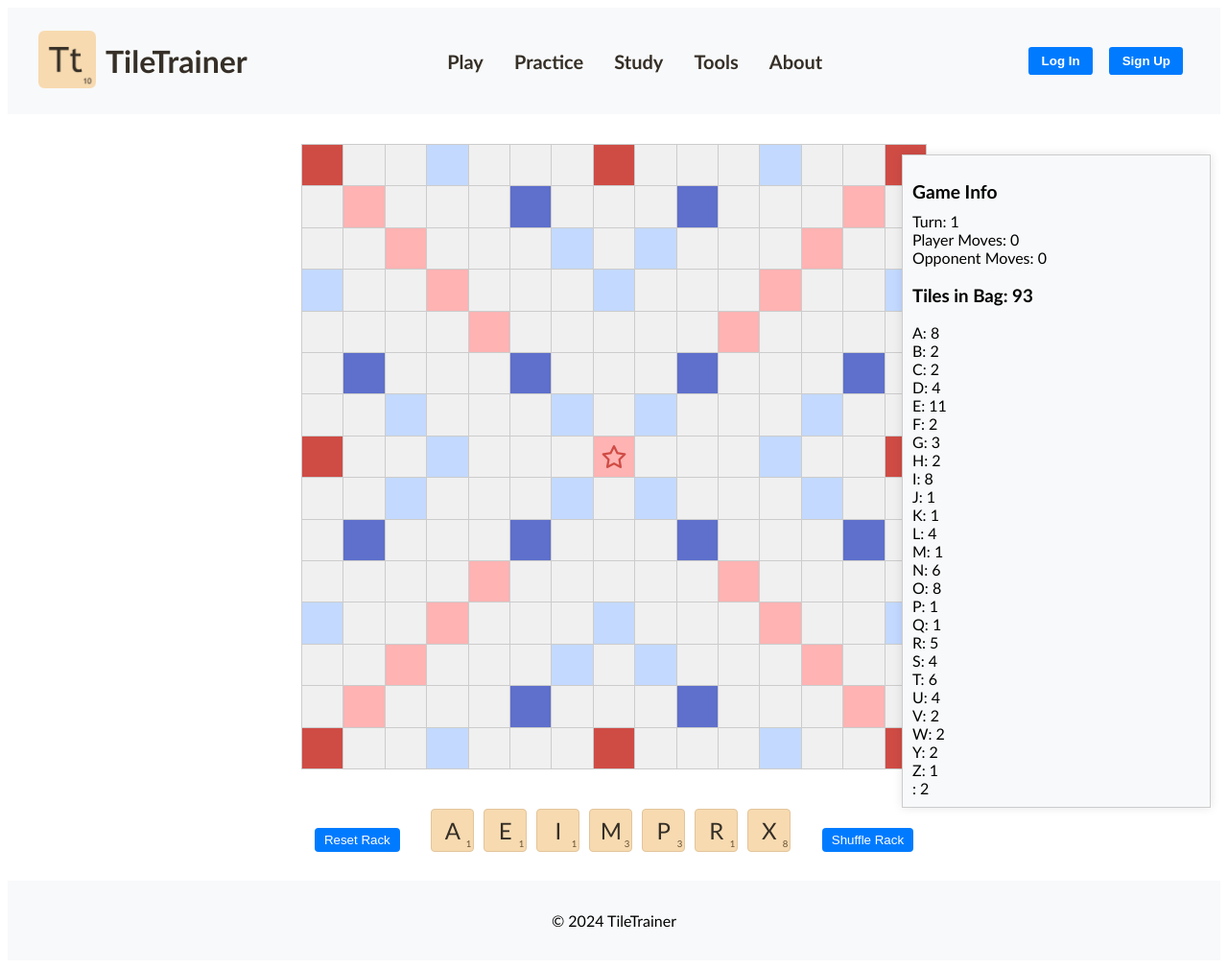
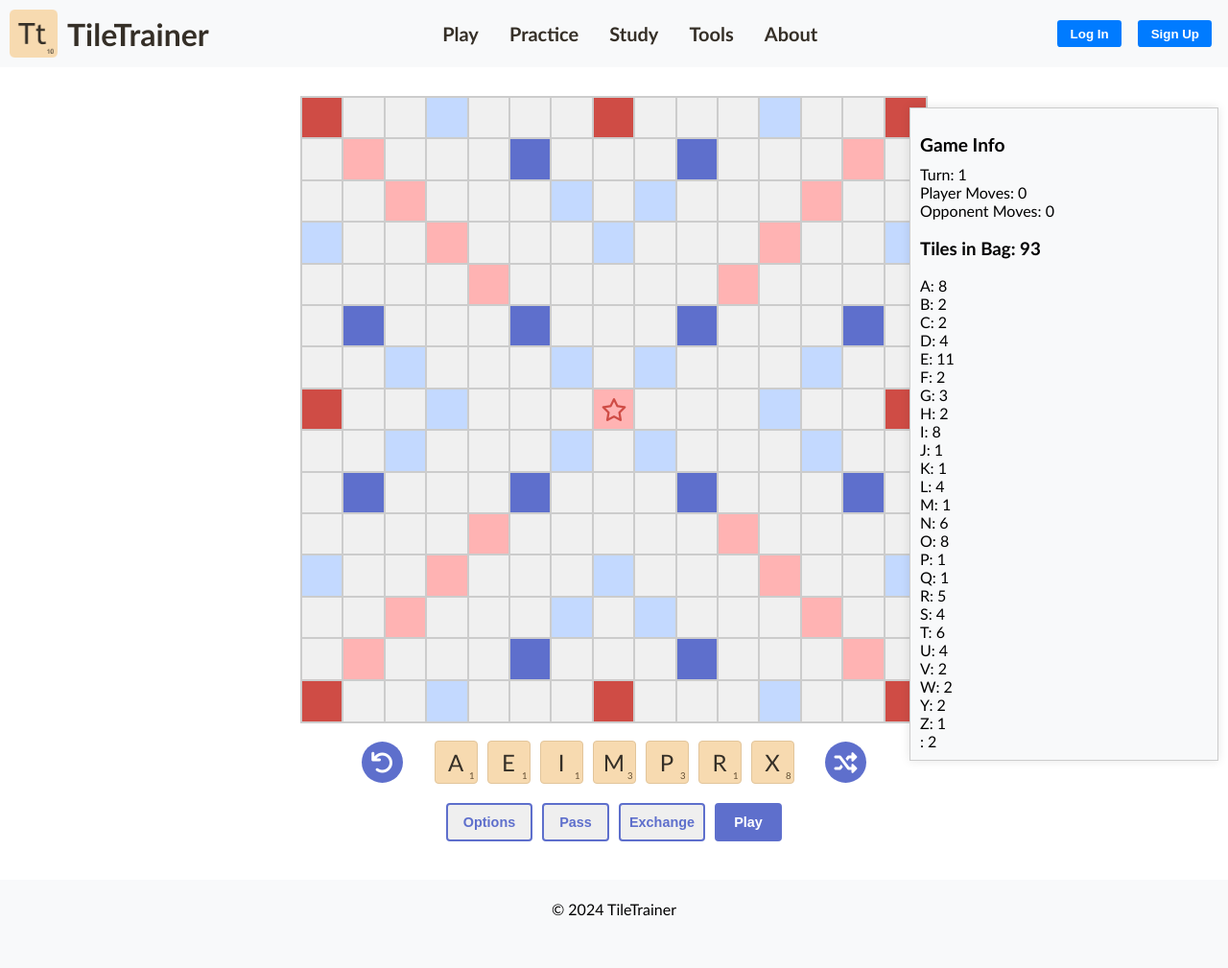
Before and after one commit to ZASnow/TileTrainer, a Flask app: page /board in a window 1280 px wide. Shown: the whole page at 96% size. After the commit the page ends 955 px from the top, so only its background shows below. Run offline with Flask 3, Linux system fonts and the light colour scheme; parts of the project's set-up code (start-up, migrations or seed data) failed here and were passed over.

Commit message:
Got rid of really bad bugs (yay)

```diff
--- a/static/css/base.css
+++ b/static/css/base.css
@@ -1,15 +1,17 @@
 body {
   font-family: 'Trebuchet MS', 'Lucida Sans Unicode', 'Lucida Grande', 'Lucida Sans', Arial, sans-serif, sans-serif;
+  margin: 0; /* Reset margin for the body */
 }
 
 header, footer {
   background-color: #f8f9fa;
-    padding: 1em;
   text-align: center;
+  margin: 0; /* Reset margin */
+  padding: 5px; /* Reset padding */
 }
 
 .container {
-    margin: 2em auto;
+  margin: 1em auto;
   max-width: 600px;
   text-align: center;
 }
@@ -18,8 +20,8 @@ body {
   display: flex;
   justify-content: space-between;
   align-items: center;
-    /* background-color: #343a40; */
-    padding: 0.5em 1em;
+  padding: 5px;
+  margin: 0; /* Reset margin */
 }
 
 .logo {
@@ -28,7 +30,7 @@ body {
 }
 
 .logo img {
-    height: 60px;
+  height: 50px;
   margin-right: 10px;
 }
 
@@ -36,6 +38,10 @@ body {
   color: rgb(53,47,39);
   margin: 0;
   font-size: 2em;
+}
+
+a {
+  text-decoration: none;
 }
 
 .nav-menu {
--- a/static/css/board.css
+++ b/static/css/board.css
@@ -12,10 +35,10 @@
     grid-template-columns: repeat(15, 1fr);
     grid-template-rows: repeat(15, 1fr);
     gap: 1px;
-    margin-bottom: 2em;
+    margin-bottom: 10px;
     place-items: center;
-    width: 650px; /* Ensure the board has a fixed width */
-    height: 650px; /* Ensure the board has a fixed height */
+    width: 650px;
+    height: 650px;
 }
 
 .board-cell {
@@ -23,7 +46,7 @@
     justify-content: center;
     align-items: center;
     background-color: #f0f0f0;
-    border: 1px solid #ccc;
+    border: 2px solid #ccc;
     font-size: 1.2em;
     position: relative;
     width: 100%;
@@ -52,44 +75,55 @@
     overflow: hidden;
 }
 
+.newly-placed {
+    opacity: 85%
+}
+
 .tile-points {
     position: absolute;
     bottom: 2px;
     right: 2px;
-    font-size: 0.6rem; /* Adjust font-size as needed */
+    font-size: 0.6rem;
     color: #634e33;
-    pointer-events: none; /* Ensure the points are not draggable */
+    pointer-events: none;
 }
 
 .rack .tile {
     width: 43px; /* Fixed width for tiles in the rack */
     height: 43px; /* Fixed height for tiles in the rack */
+    opacity: 100;
 }
 
 
 .rack-container {
     display: flex;
-    justify-content: center; /* Center items horizontally */
-    align-items: center; /* Center items vertically */
-    gap: 10px; /* Add some space between the buttons and the rack */
+    justify-content: center;
+    align-items: center;
+    gap: 10px;
 }
 
 .rack-button {
-    padding: 5px 10px;
-    background-color: #007bff;
+    width: 43px; /* Same width as tiles */
+    height: 43px; /* Same height as tiles */
+    display: flex;
+    justify-content: center;
+    align-items: center;
+    background-color: #5e6fcc;
     color: white;
     border: none;
-    border-radius: 4px;
+    border-radius: 50%;
     cursor: pointer;
-    white-space: nowrap; /* Ensure the button doesn't expand unnecessarily */
+}
+
+.rack-button i {
+    font-size: 1.5rem;
 }
 
 .rack {
     display: flex;
     gap: 10px;
-    margin-bottom: 20px;
     padding: 10px;
-    width: 400px; /* Fixed width for the rack */
+    width: 400px;
     justify-content: center;
     align-items: center;
 }
@@ -151,3 +185,36 @@
 .sidebar .tile-bag {
     margin-top: 10px;
 }
+
+.action-buttons {
+    display: flex;
+    justify-content: center;
+    gap: 10px; /* Add space between buttons */
+    margin-top: 10px;
+    margin-bottom: 40px;
+}
+
+.action-button {
+    width: 90px; /* Ensure buttons are square */
+    height: 40px; /* Ensure buttons are square */
+    /* background-color: #007bff; */
+    color: #5e6fcc;
+    border: 2px solid #5e6fcc;
+    border-radius: 4px;
+    cursor: pointer;
+    font-size: 0.9rem; /* Adjust font size as needed */
+    font-weight: bold;
+    display: flex;
+    justify-content: center;
+    align-items: center;
+}
+
+#pass-button {
+    width: 70px;
+}
+
+#play-button {
+    width: 70px;
+    background-color: #5e6fcc;
+    color: white;
+}
--- a/static/scripts/board.js
+++ b/static/scripts/board.js
@@ -1,9 +1,18 @@
 document.addEventListener('DOMContentLoaded', () => {
     const board = document.getElementById('board');
-    const tilesContainer = document.getElementById('tiles');
     const resetRackButton = document.getElementById('reset-rack');
     const shuffleRackButton = document.getElementById('shuffle-rack');
     const playerRack = document.getElementById('player-rack');
+
+    const popupContainer = document.getElementById('popup-container');
+    const blankTileSubmit = document.getElementById('blank-tile-submit');
+
+    const optionsButton = document.getElementById('options-button');
+    const passButton = document.getElementById('pass-button');
+    const exchangeButton = document.getElementById('exchange-button');
+    const playButton = document.getElementById('play-button');
+
+    let isFirstMove = true;
 
     // Define special tile positions
     const specialTiles = {
@@ -44,6 +53,8 @@ document.addEventListener('DOMContentLoaded', () => {
         for (let j = 0; j < 15; j++) {
             const cell = document.createElement('div');
             cell.classList.add('board-cell');
+            cell.dataset.row = i;
+            cell.dataset.col = j;
 
             if (isSpecialTile(i, j, 'triple-word')) cell.classList.add('triple-word');
             else if (isSpecialTile(i, j, 'double-word')) cell.classList.add('double-word');
@@ -89,15 +100,24 @@ document.addEventListener('DOMContentLoaded', () => {
 
     let playerTiles = drawTiles(7).sort((a, b) => a.letter.localeCompare(b.letter)); // Sort tiles alphabetically
 
+    function updatePlayerTiles(newTiles) {
+        playerTiles = newTiles.sort((a, b) => a.letter.localeCompare(b.letter));
+    }
+
     // Create the player's rack
     function createPlayerRack(tiles) {
         playerRack.innerHTML = ''; // Clear existing tiles
-        tiles.forEach(({ letter, points, id }) => {
+        tiles.forEach(({ letter, points, id, isBlank }) => {
             const tile = document.createElement('div');
             tile.id = `tile-${id}`; // Use the unique ID
             tile.classList.add('tile');
             tile.setAttribute('draggable', 'true');
-            tile.innerHTML = `${letter}<span class="tile-points">${points}</span>`;
+            if (isBlank || letter === '') {
+                tile.classList.add('blank-tile');  // Add class for blank tiles
+                tile.innerHTML = `<span class="tile-points">0</span>`;
+            } else {
+                tile.innerHTML = `${letter}<span class="tile-points">${points}</span>`;
+            }
             playerRack.appendChild(tile);
         });
         addDragAndDropEvents(); // Re-add drag and drop events
@@ -132,6 +152,22 @@ document.addEventListener('DOMContentLoaded', () => {
         e.preventDefault();
     }
 
+    function showBlankTilePopup(tile) {
+        document.getElementById('blank-tile-letter').value = ''; // Clear input field
+        popupContainer.style.display = 'flex';
+        blankTileSubmit.onclick = () => {
+            const letter = document.getElementById('blank-tile-letter').value.toUpperCase();
+            if (letter.match(/^[A-Z]$/)) {
+                tile.innerHTML = `${letter}<span class="tile-points">0</span>`;
+                tile.classList.add('blank-tile'); // Add a class for blank tiles
+                tile.dataset.assignedLetter = letter; // Store the assigned letter
+                popupContainer.style.display = 'none';
+            } else {
+                alert('Please enter a valid letter.');
+            }
+        };
+    }
+
     function handleDrop(e) {
         e.preventDefault();
         const id = e.dataTransfer.getData('text');
@@ -139,11 +175,40 @@ document.addEventListener('DOMContentLoaded', () => {
         tile.style.visibility = 'visible';
         tile.classList.remove('dragging'); // Remove the dragging class
 
-        if (e.target.classList.contains('board-cell')) {
+        // Check if the target is a board cell and if it's already occupied
+        if (e.target.classList.contains('board-cell') && !e.target.querySelector('.tile')) {
             e.target.appendChild(tile);
-        } else if (e.target.parentElement.classList.contains('board-cell')) {
+            tile.classList.add('newly-placed'); // Add a class to flag the tile
+
+            // If the tile is placed on the star cell, hide the star icon
+            if (e.target.classList.contains('star')) {
+                e.target.classList.add('tile-placed');
+            }
+
+            // Check if the tile is a blank tile
+            if (tile.classList.contains('blank-tile') && !tile.dataset.assignedLetter) {
+                showBlankTilePopup(tile);
+                tile.addEventListener('click', handleBlankTileClick); // Add click event listener for newly placed blank tile
+            }
+        } else if (e.target.parentElement.classList.contains('board-cell') && !e.target.parentElement.querySelector('.tile')) {
             e.target.parentElement.appendChild(tile);
+            tile.classList.add('newly-placed'); // Add a class to flag the tile
+
+            // If the tile is placed on the star cell, hide the star icon
+            if (e.target.parentElement.classList.contains('star')) {
+                e.target.parentElement.classList.add('tile-placed');
+            }
+
+            // Check if the tile is a blank tile
+            if (tile.classList.contains('blank-tile') && !tile.dataset.assignedLetter) {
+                showBlankTilePopup(tile);
+                tile.addEventListener('click', handleBlankTileClick); // Add click event listener for newly placed blank tile
+            }
         }
+    }
+
+    function handleBlankTileClick() {
+        showBlankTilePopup(this);
     }
 
     function handleRackDrop(e) {
@@ -152,6 +217,13 @@ document.addEventListener('DOMContentLoaded', () => {
         const tile = document.getElementById(id);
         tile.style.visibility = 'visible';
         tile.classList.remove('dragging'); // Remove the dragging class
+
+        // Reset blank tile to its original state when returned to the rack
+        if (tile.classList.contains('blank-tile')) {
+            tile.innerHTML = `<span class="tile-points">0</span>`;
+            tile.removeEventListener('click', handleBlankTileClick); // Remove click event listener after setting letter
+            delete tile.dataset.assignedLetter; // Remove the assigned letter attribute
+        }
 
         // Append the tile to the player rack in the exact position it was dragged from
         const draggedTile = playerRack.querySelector('.dragging');
@@ -170,33 +242,245 @@ document.addEventListener('DOMContentLoaded', () => {
 
     // Reset the rack
     resetRackButton.addEventListener('click', () => {
-        // Collect all tiles currently on the board
-        const boardTiles = Array.from(board.querySelectorAll('.tile')).map(tile => ({
-            letter: tile.textContent.trim().charAt(0),
-            points: parseInt(tile.querySelector('.tile-points').textContent),
-            id: tile.id.replace('tile-', '')
-        }));
-
-        playerTiles = playerTiles.concat(boardTiles);
-
-        // Clear the board
-        board.querySelectorAll('.tile').forEach(tile => tile.remove());
+        // Clear the newly placed tiles from the board
+        board.querySelectorAll('.tile.newly-placed').forEach(tile => tile.remove());
 
         createPlayerRack(playerTiles);
     });
 
     // Shuffle the rack
     shuffleRackButton.addEventListener('click', () => {
-        const shuffledTiles = Array.from(playerRack.querySelectorAll('.tile'))
-            .map(tile => ({
-                letter: tile.textContent.trim().charAt(0),
-                points: parseInt(tile.querySelector('.tile-points').textContent),
-                id: tile.id.replace('tile-', '')
-            }))
-            .sort(() => Math.random() - 0.5);
+        const tiles = Array.from(playerRack.querySelectorAll('.tile'));
+        const shuffledTiles = tiles.map(tile => {
+            return {
+                letter: tile.classList.contains('blank-tile') ? '' : tile.textContent.trim().charAt(0),
+                points: parseInt(tile.querySelector('.tile-points').textContent) || 0,
+                id: tile.id.replace('tile-', ''),
+                isBlank: tile.classList.contains('blank-tile')
+            };
+        }).sort(() => Math.random() - 0.5);
 
         createPlayerRack(shuffledTiles);
     });
+
+    // Event listeners for new buttons
+    optionsButton.addEventListener('click', () => {
+        console.log('Options button clicked');
+    });
+
+    passButton.addEventListener('click', () => {
+        console.log('Pass button clicked');
+    });
+
+    exchangeButton.addEventListener('click', () => {
+        console.log('Exchange button clicked');
+    });
+
+    playButton.addEventListener('click', () => {
+        const newlyPlacedTiles = Array.from(board.querySelectorAll('.tile.newly-placed'));
+
+        if (newlyPlacedTiles.length === 0) {
+            alert("No tiles placed.");
+            return;
+        }
+
+        // Ensure the first word crosses through the center tile (7,7)
+        if (isFirstMove) {
+            const crossesCenter = newlyPlacedTiles.some(tile => {
+                const cell = tile.parentElement;
+                return cell.dataset.row == 7 && cell.dataset.col == 7;
+            });
+
+            if (!crossesCenter) {
+                alert("The first word must cross the center tile (7,7).");
+                return;
+            }
+        }
+
+        // Ensure subsequent moves are adjacent to existing tiles
+        if (!isFirstMove) {
+            const allTiles = Array.from(board.querySelectorAll('.tile:not(.newly-placed)'));
+
+            const isAdjacentToExistingTile = newlyPlacedTiles.some(tile => {
+                const cell = tile.parentElement;
+                const row = parseInt(cell.dataset.row);
+                const col = parseInt(cell.dataset.col);
+
+                return allTiles.some(existingTile => {
+                    const existingCell = existingTile.parentElement;
+                    const existingRow = parseInt(existingCell.dataset.row);
+                    const existingCol = parseInt(existingCell.dataset.col);
+
+                    return (
+                        (row === existingRow && Math.abs(col - existingCol) === 1) ||
+                        (col === existingCol && Math.abs(row - existingRow) === 1)
+                    );
+                });
+            });
+
+            if (!isAdjacentToExistingTile) {
+                alert("Tiles must be placed adjacent to existing tiles.");
+                return;
+            }
+        }
+
+        const words = getNewWords(newlyPlacedTiles);
+
+        // Check each word's validity
+        checkWordsValidity(words, newlyPlacedTiles);
+    });
+
+    // Function to get new words formed by newly placed tiles
+    function getNewWords(newlyPlacedTiles) {
+        const words = [];
+
+        // Collect coordinates of newly placed tiles
+        const coordinates = newlyPlacedTiles.map(tile => {
+            const cell = tile.parentElement;
+            return { row: parseInt(cell.dataset.row), col: parseInt(cell.dataset.col), letter: tile.textContent.trim().charAt(0) };
+        });
+
+        // Sort by row and column
+        coordinates.sort((a, b) => (a.row === b.row) ? a.col - b.col : a.row - b.row);
+
+        // Determine if the main word is vertical or horizontal
+        const isHorizontal = coordinates.every(coord => coord.row === coordinates[0].row);
+        const isVertical = coordinates.every(coord => coord.col === coordinates[0].col);
+
+        if (!isHorizontal && !isVertical) {
+            alert("Tiles must be placed in a straight line.");
+            return [];
+        }
+
+        // Get the main word formed
+        let mainWord = "";
+        let startRow = coordinates[0].row;
+        let startCol = coordinates[0].col;
+
+        if (isHorizontal) {
+            // Find the starting column of the main word
+            while (startCol > 0 && board.querySelector(`[data-row="${startRow}"][data-col="${startCol - 1}"] .tile`)) {
+                startCol--;
+            }
+            // Construct the main word
+            let col = startCol;
+            while (col < 15 && board.querySelector(`[data-row="${startRow}"][data-col="${col}"] .tile`)) {
+                const tile = board.querySelector(`[data-row="${startRow}"][data-col="${col}"] .tile`);
+                mainWord += tile.textContent.trim().charAt(0);
+                col++;
+            }
+        } else {
+            // Find the starting row of the main word
+            while (startRow > 0 && board.querySelector(`[data-row="${startRow - 1}"][data-col="${startCol}"] .tile`)) {
+                startRow--;
+            }
+            // Construct the main word
+            let row = startRow;
+            while (row < 15 && board.querySelector(`[data-row="${row}"][data-col="${startCol}"] .tile`)) {
+                const tile = board.querySelector(`[data-row="${row}"][data-col="${startCol}"] .tile`);
+                mainWord += tile.textContent.trim().charAt(0);
+                row++;
+            }
+        }
+        if (mainWord.length > 1) words.push(mainWord);
+
+        // Get adjacent words formed
+        coordinates.forEach(coord => {
+            const row = coord.row;
+            const col = coord.col;
+
+            if (isHorizontal) {
+                // Check vertically for adjacent words
+                let verticalWord = coord.letter;
+                for (let i = row - 1; i >= 0; i--) {
+                    const aboveTile = board.querySelector(`[data-row="${i}"][data-col="${col}"] .tile`);
+                    if (aboveTile) {
+                        verticalWord = aboveTile.textContent.trim().charAt(0) + verticalWord;
+                    } else {
+                        break;
+                    }
+                }
+                for (let i = row + 1; i < 15; i++) {
+                    const belowTile = board.querySelector(`[data-row="${i}"][data-col="${col}"] .tile`);
+                    if (belowTile) {
+                        verticalWord += belowTile.textContent.trim().charAt(0);
+                    } else {
+                        break;
+                    }
+                }
+                if (verticalWord.length > 1) words.push(verticalWord);
+            } else {
+                // Check horizontally for adjacent words
+                let horizontalWord = coord.letter;
+                for (let i = col - 1; i >= 0; i--) {
+                    const leftTile = board.querySelector(`[data-row="${row}"][data-col="${i}"] .tile`);
+                    if (leftTile) {
+                        horizontalWord = leftTile.textContent.trim().charAt(0) + horizontalWord;
+                    } else {
+                        break;
+                    }
+                }
+                for (let i = col + 1; i < 15; i++) {
+                    const rightTile = board.querySelector(`[data-row="${row}"][data-col="${i}"] .tile`);
+                    if (rightTile) {
+                        horizontalWord += rightTile.textContent.trim().charAt(0);
+                    } else {
+                        break;
+                    }
+                }
+                if (horizontalWord.length > 1) words.push(horizontalWord);
+            }
+        });
+        return words;
+    }
+
+    // Function to check words validity
+    function checkWordsValidity(words) {
+        const checkWordPromises = words.map(word => {
+            return fetch('/check_word', {
+                method: 'POST',
+                headers: {
+                    'Content-Type': 'application/json',
+                },
+                body: JSON.stringify({ word: word }),
+            }).then(response => response.json());
+        });
+
+        Promise.all(checkWordPromises)
+            .then(results => {
+                const invalidWords = results.filter(result => result.validity.includes("not valid"));
+                if (invalidWords.length > 0) {
+                    alert("Invalid word played.");
+                    // Clear the newly placed tiles from the board
+                    board.querySelectorAll('.tile.newly-placed').forEach(tile => tile.remove());
+                    createPlayerRack(playerTiles);
+                } else {
+                    // Remove the newly-placed class from all tiles on the board
+                    const newlyPlacedTiles = board.querySelectorAll('.tile.newly-placed');
+                    newlyPlacedTiles.forEach(tile => {
+                        tile.classList.remove('newly-placed');
+                        tile.setAttribute('draggable', 'false');
+                    });
+
+                    // Draw new tiles for the player
+                    const remainingTiles = Array.from(playerRack.querySelectorAll('.tile')).map(tile => ({
+                        letter: tile.textContent.trim().charAt(0) === '0' ? '' : tile.textContent.trim().charAt(0), // Handle blank tiles
+                        points: parseInt(tile.querySelector('.tile-points').textContent),
+                        id: tile.id.replace('tile-', '')
+                    }));
+
+                    const newTiles = drawTiles(7 - remainingTiles.length).sort((a, b) => a.letter.localeCompare(b.letter));
+                    const updatedTiles = remainingTiles.concat(newTiles).sort((a, b) => a.letter.localeCompare(b.letter));
+
+                    createPlayerRack(updatedTiles);
+                    updatePlayerTiles(updatedTiles);
+                    updateSidebar();
+
+                    // Mark that the first move has been made
+                    if (isFirstMove) isFirstMove = false;
+                }
+            });
+    }
 
     // Update sidebar information
     function updateSidebar() {
--- a/templates/base.html
+++ b/templates/base.html
@@ -10,10 +10,12 @@
   <body>
     <header>
       <nav class="navbar">
-        <div class="logo">
-          <a href="/"><img src="{{ url_for('static', filename='img/tt_logo.png') }}" alt="TileTrainer Logo"></a>
-          <h1>TileTrainer</h1>
-        </div>
+        <a href="/">
+          <div class="logo">
+            <img src="{{ url_for('static', filename='img/tt_logo.png') }}" alt="TileTrainer Logo">
+            <h1>TileTrainer</h1>
+          </div>
+        </a>
         <ul class="nav-menu">
           <li class="dropdown">
             <a href="/board">Play</a>
--- a/templates/board.html
+++ b/templates/board.html
@@ -18,11 +18,24 @@
     </div>
 </div>
 <div class="rack-container">
-    <button class="rack-button" id="reset-rack">Reset Rack</button>
+    <button class="rack-button" id="reset-rack"><i class="fas fa-undo"></i></button>
     <div class="rack" id="player-rack"></div>
-    <button class="rack-button" id="shuffle-rack">Shuffle Rack</button>
+    <button class="rack-button" id="shuffle-rack"><i class="fa-solid fa-shuffle"></i></button>
+</div>
+<div class="action-buttons">
+    <button class="action-button" id="options-button">Options</button>
+    <button class="action-button" id="pass-button">Pass</button>
+    <button class="action-button" id="exchange-button">Exchange</button>
+    <button class="action-button" id="play-button">Play</button>
 </div>
 
+<div id="popup-container">
+    <div id="popup-content">
+        <label for="blank-tile-letter">Enter letter for blank tile:</label>
+        <input type="text" id="blank-tile-letter" maxlength="1">
+        <button id="blank-tile-submit">Submit</button>
+    </div>
+</div>
 
 <script src="{{ url_for('static', filename='scripts/board.js') }}"></script>
 {% endblock %}
```
Also changed, not shown: other parts of static/css/board.css (+29 -6 lines). Lines whose indentation alone changed are shown as unchanged.
